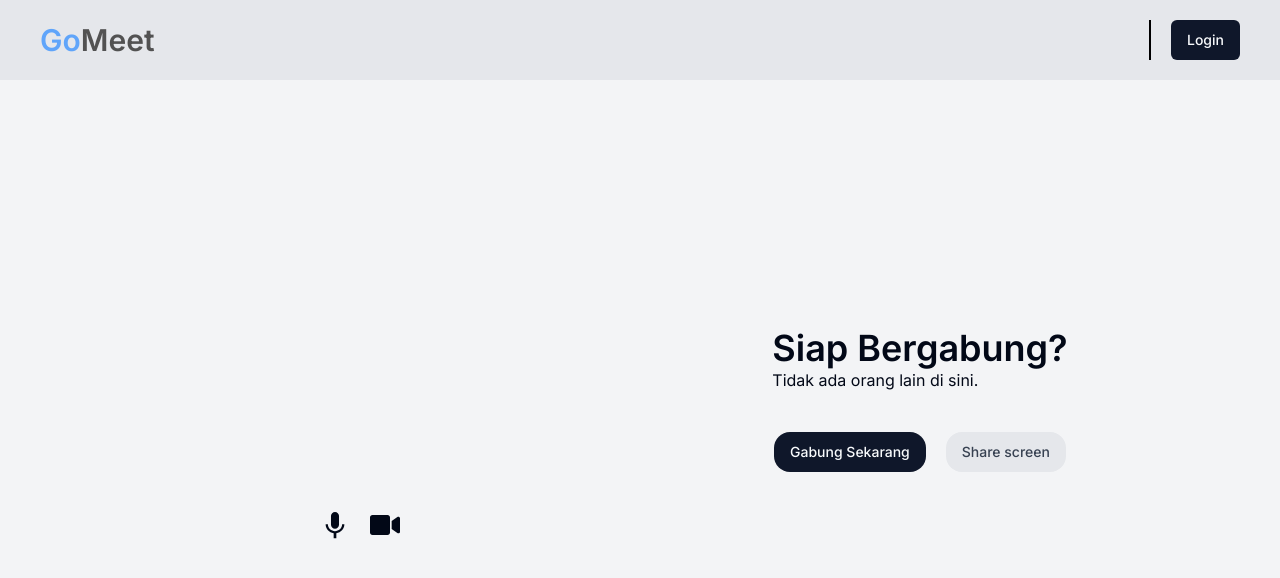
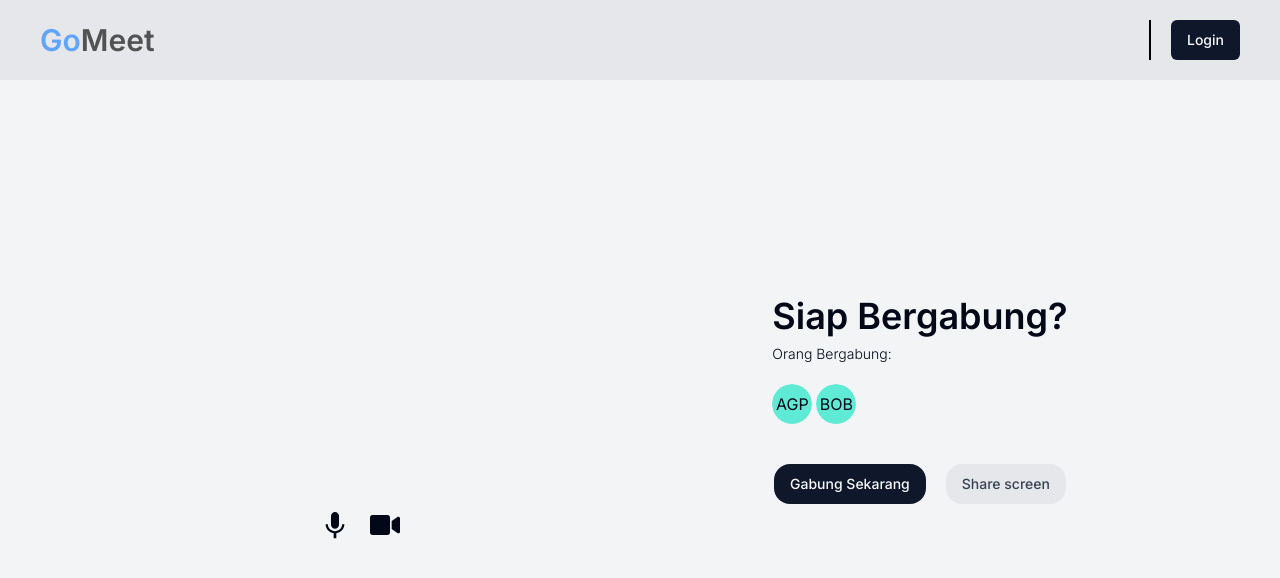
Before and after one commit to arthagp/assessment-loyal, a Next.js app: page /room/1 in a window 1280 px wide. Shown: the top 578 px of the page. Built offline with nearby package versions, Linux system fonts and the light colour scheme; no server answers.

Commit message:
added ui user when enter the lobby

```diff
--- a/src/app/room/[slug]/page.tsx
+++ b/src/app/room/[slug]/page.tsx
@@ -5,6 +5,7 @@ import RoomPage from "@/components/rooms/Room";
 import Navbar from "@/components/common/Navbar";
 import { Button } from "@/components/ui/button";
 import MediaAccess from "@/components/etc/MediaAccess";
+import { Avatar, AvatarFallback } from "@/components/ui/avatar";
 
 const LobbyRoom = () => {
   const [showRoom, setShowRoom] = useState(false);
@@ -12,8 +13,6 @@ const LobbyRoom = () => {
   const routeToRoom = () => {
     setShowRoom(true);
   };
-
-  const size = 30;
 
   return (
     <>
@@ -29,8 +28,15 @@ const LobbyRoom = () => {
             <div className="flex flex-col justify-center items-center gap-10 w-1/2">
               <div>
                 <h2 className="text-4xl font-semibold">Siap Bergabung?</h2>
-                {/* (optional) cek apakah ada room */}
-                <p>Tidak ada orang lain di sini.</p>
+                <p className="text-sm font-light my-2">Orang Bergabung:</p>
+                <div className="flex gap-1 mt-5 overflow-x-scroll">
+                  <Avatar>
+                    <AvatarFallback className="bg-teal-300">AGP</AvatarFallback>
+                  </Avatar>
+                  <Avatar>
+                    <AvatarFallback className="bg-teal-300">BOB</AvatarFallback>
+                  </Avatar>
+                </div>
               </div>
               <div className="flex justify-center items-center gap-5">
                 <Button onClick={routeToRoom} className="rounded-2xl">
--- a/src/components/common/Navbar.tsx
+++ b/src/components/common/Navbar.tsx
@@ -56,7 +56,6 @@ const Navbar = () => {
               <AvatarImage src="https://github.com/shadcn.png" />
               <AvatarFallback>AGP</AvatarFallback>
             </Avatar>
-            {/* Garis vertikal */}
           </>
         )}
         <span className="h-10 w-[2px] bg-black"></span>
--- a/src/components/rooms/Room.tsx
+++ b/src/components/rooms/Room.tsx
@@ -6,7 +6,7 @@ import SheetRoomBreakOutRoom from "./SheetRoomBreakOutRoom";
 import MediaAccess from "../etc/MediaAccess";
 
 const RoomPage = () => {
-  const [activeSheet, setActiveSheet] = useState("user"); // Inisialisasi state activeSheet dengan "user"
+  const [activeSheet, setActiveSheet] = useState("user");
 
   return (
     <div className="flex flex-col md:h-screen">
@@ -15,7 +15,7 @@ const RoomPage = () => {
         {activeSheet === "user" && <SheetRoomUser />}
         {activeSheet === "breakoutroom" && <SheetRoomBreakOutRoom />}
       </div>
-      <NavRoom setActiveSheet={setActiveSheet} />{" "}
+      <NavRoom setActiveSheet={setActiveSheet} />
     </div>
   );
 };
```
